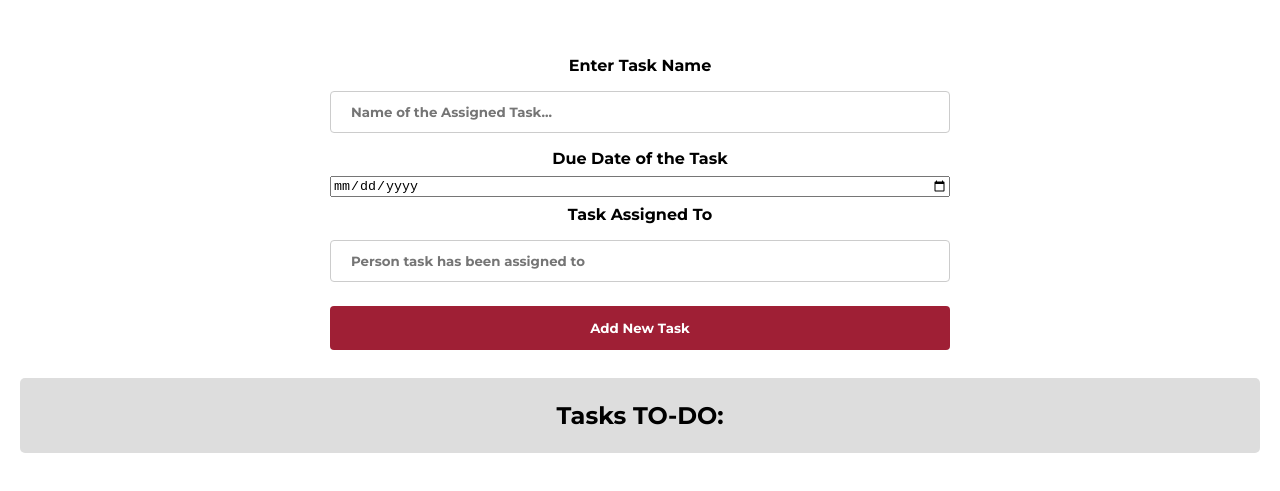
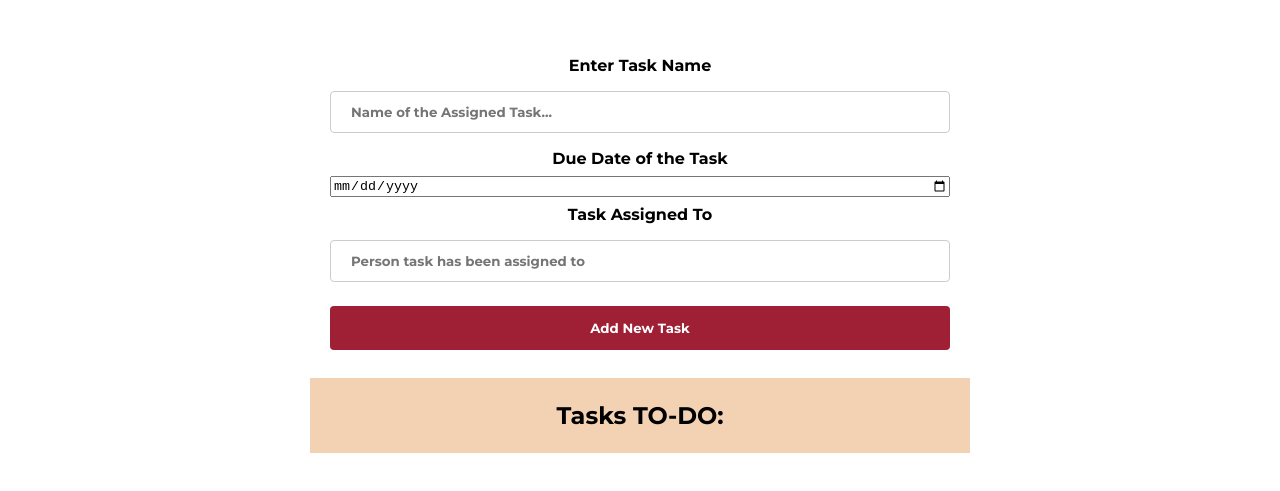
Before and after one commit to A00466297/Assignment-pwa, a website: page index.html in a window 1280 px wide. Shown: the part 227-718 px from the top of the page. Drawn offline with nearby package versions, Linux system fonts and the light colour scheme.

Commit message:
Additional styling changes have been added

```diff
--- a/styles.css
+++ b/styles.css
@@ -54,8 +54,9 @@ input[type="submit"]:hover {
 }
 
 .Tasks {
-    background-color: #ddd;
-    border-radius: 5px;
+    background-color: #f2d2b2;
+    width: 50%;
+    display: inline-grid;
     padding: 10px 20px;
     line-height: 15px;
     margin-top: 20px;
```
